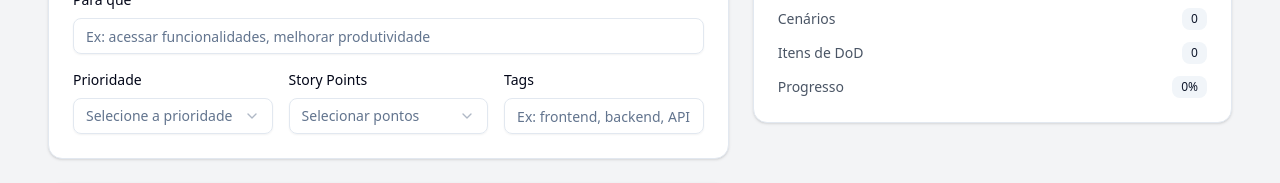
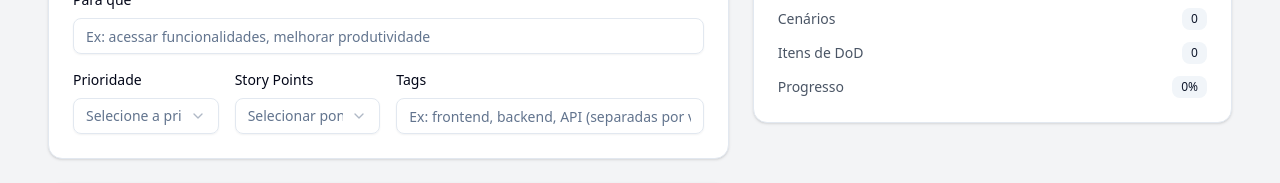
Before and after one commit to luizalbertobm/agile, a React (Vite) app: page / in a window 1280 px wide. Shown: the part 398-581 px from the top of the page. Built offline with nearby package versions, Linux system fonts and the light colour scheme.

Commit message:
feat: update story points labels to include 'SP' suffix and adjust layout in UserStoryBuilder for improved clarity

```diff
--- a/src/components/UserStory/UserStoryBuilder.jsx
+++ b/src/components/UserStory/UserStoryBuilder.jsx
@@ -64,16 +64,13 @@ function UserStoryBuilder() {
 
     // Story Points data (Fibonacci sequence)
     const storyPoints = [
-        { value: '1', label: '1' },
-        { value: '2', label: '2' },
-        { value: '3', label: '3' },
-        { value: '5', label: '5' },
-        { value: '8', label: '8' },
-        { value: '13', label: '13' },
-        { value: '21', label: '21' },
-        { value: '34', label: '34' },
-        { value: '55', label: '55' },
-        { value: '89', label: '89' }
+        { value: '1', label: '1 SP' },
+        { value: '2', label: '2 SP' },
+        { value: '3', label: '3 SP' },
+        { value: '5', label: '5 SP' },
+        { value: '8', label: '8 SP' },
+        { value: '13', label: '13 SP' },
+        { value: '21', label: '21 SP' }
     ];
 
     // Quick templates
@@ -542,8 +539,8 @@ function UserStoryBasicInfo({ data, updateData, priorities, storyPoints, quickTe
                 </div>
 
                 {/* Priority and Business Value */}
-                <div className="grid grid-cols-1 md:grid-cols-3 gap-4">
-                    <div>
+                <div className="grid grid-cols-1 md:grid-cols-4 gap-4">
+                    <div className='md:col-span-1'>
                         <Label className="block text-sm font-medium mb-2">
                             {t('userStory.form.priority')}
                         </Label>
@@ -563,7 +560,7 @@ function UserStoryBasicInfo({ data, updateData, priorities, storyPoints, quickTe
                             </SelectContent>
                         </Select>
                     </div>
-                    <div>
+                    <div className='md:col-span-1'>
                         <Label className="block text-sm font-medium mb-2">
                             {t('userStory.form.storyPoints')}
                         </Label>
@@ -583,7 +580,7 @@ function UserStoryBasicInfo({ data, updateData, priorities, storyPoints, quickTe
                             </SelectContent>
                         </Select>
                     </div>
-                    <div>
+                    <div className='md:col-span-2'>
                         <Label className="block text-sm font-medium mb-2">
                             {t('userStory.form.tags')}
                         </Label>
```
